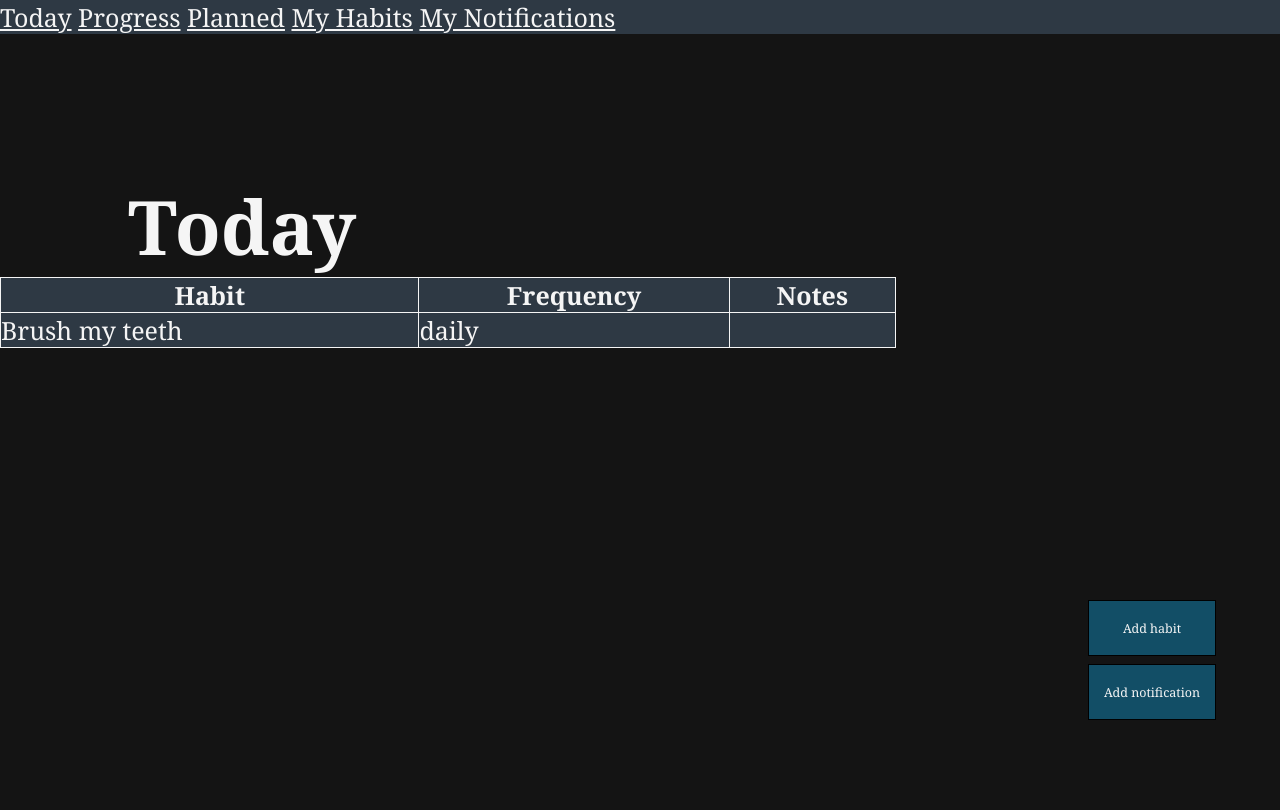
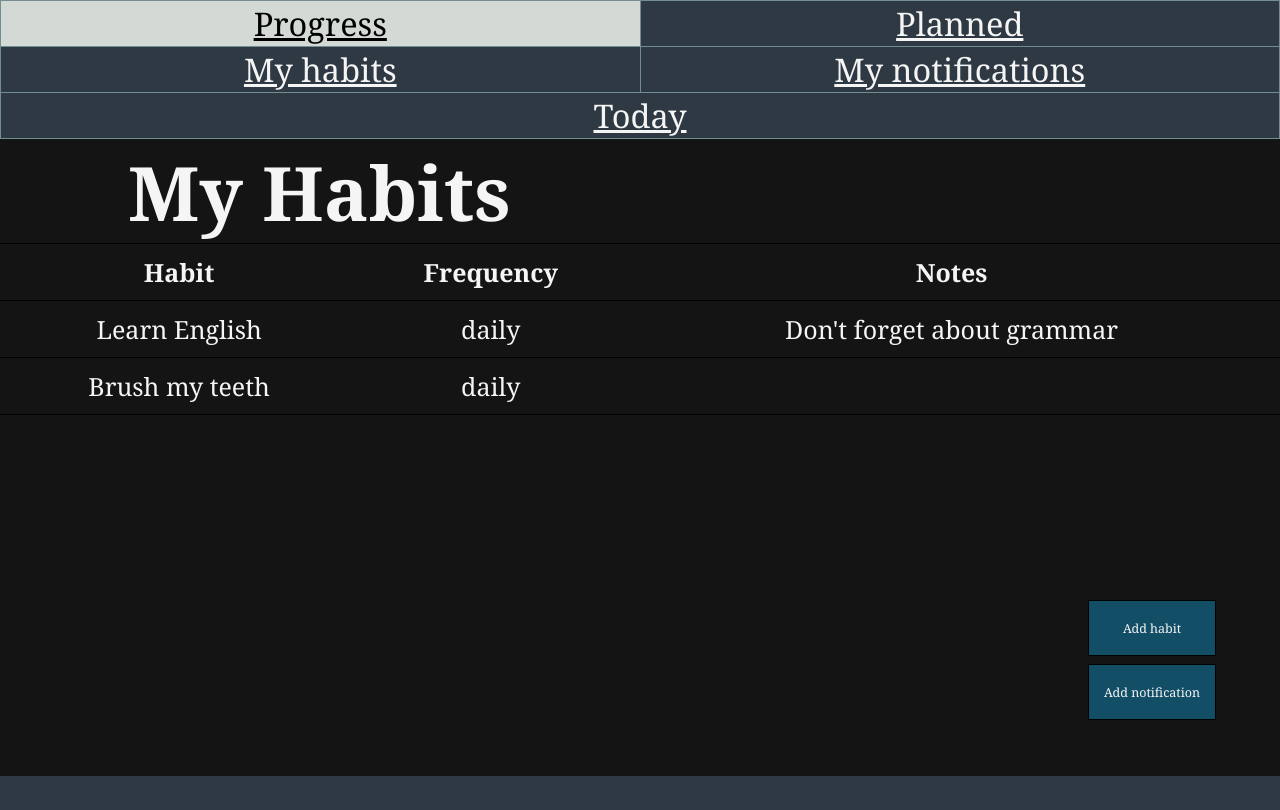
Before and after one commit to oleksandrNep/defaultHab-3, a plain HTML site: page pages/all-habits.html in a window 1280 px wide. Drawn offline with Linux system fonts and the light colour scheme.

Commit message:
Add files via upload

```diff
--- a/pages/all-habits.html
+++ b/pages/all-habits.html
@@ -6,32 +6,42 @@
   </head>
   <body>
     <header>
-      <ul>
-        <nav>
-          <li><a href="../pages/today.html">Today</a></li>
-          <li><a href="../pages/progress.html">Progress</a></li>
-          <li><a href="../pages/planned.html">Planned</a></a></li>
-          <li><a href="../pages/all-habits.html">My Habits</a></li>
-          <li><a href="../pages/all-notifications.html">My Notifications</a></li>
-        </nav>
-      </ul>
+      <nav>
+      <table class="header-element">
+          <tr>
+            <td width = 50% class="header-td"><a href="../pages/progress.html">Progress</a></td>
+            <td class="header-td"><a href="../pages/planned.html">Planned</a></td>
+          </tr>
+          <tr>
+            <td class="header-td"><a href="../pages/all-habits.html">My habits</a></td>
+            <td class="header-td"><a href="../pages/all-notifications.html">My notifications</a></td>
+          </tr>
+          <tr>
+            <td colspan="2" class="header-td"><a href="../pages/today.html">Today</a></td>
+          </tr>
+        </table>
+      </nav>
     </header>
 
     <main>
       <button class="add-hab-button" onclick="toNewHabit();">Add habit</button>
       <button class="add-not-button" onclick="toNewNotification();">Add notification</button>
-      <h1 class="chapter-name">Today</h1>
-
-    <table class="today-habs"><!--later I'll just copy code from this class and put it into all tables but without button of completing-->
+      <h1 class="chapter-name">My Habits</h1>
+    <table class="general-habs">
       <tr>
-        <th class="today-th">Habit</th>
-        <th class="today-th">Frequency</th>
-        <th class="today-th">Notes</th>
+        <th class="general-th">Habit</th>
+        <th class="general-th">Frequency</th>
+        <th class="general-th">Notes</th>
       </tr>
       <tr>
-        <td class="today-td">Brush my teeth</td>
-        <td class="today-td">daily</td>
-        <td class="today-td"></td>
+        <td class="general-td">Learn English</td>
+        <td class="general-td">daily</td>
+        <td class="general-td">Don't forget about grammar</td>
+      </tr>
+      <tr>
+        <td class="general-td">Brush my teeth</td>
+        <td class="general-td">daily</td>
+        <td class="general-td"></td>
       </tr>
     </table>
 
```
